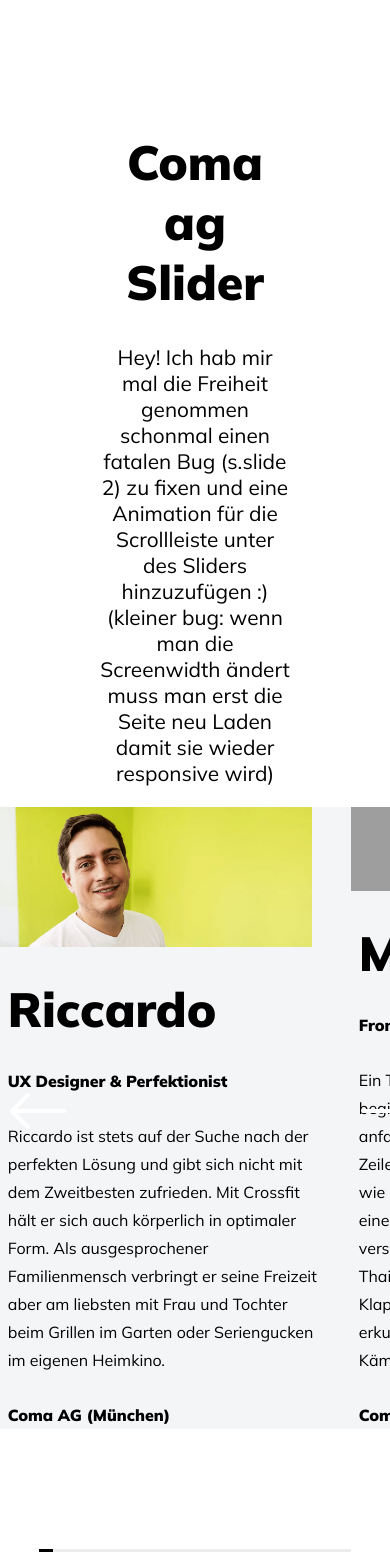
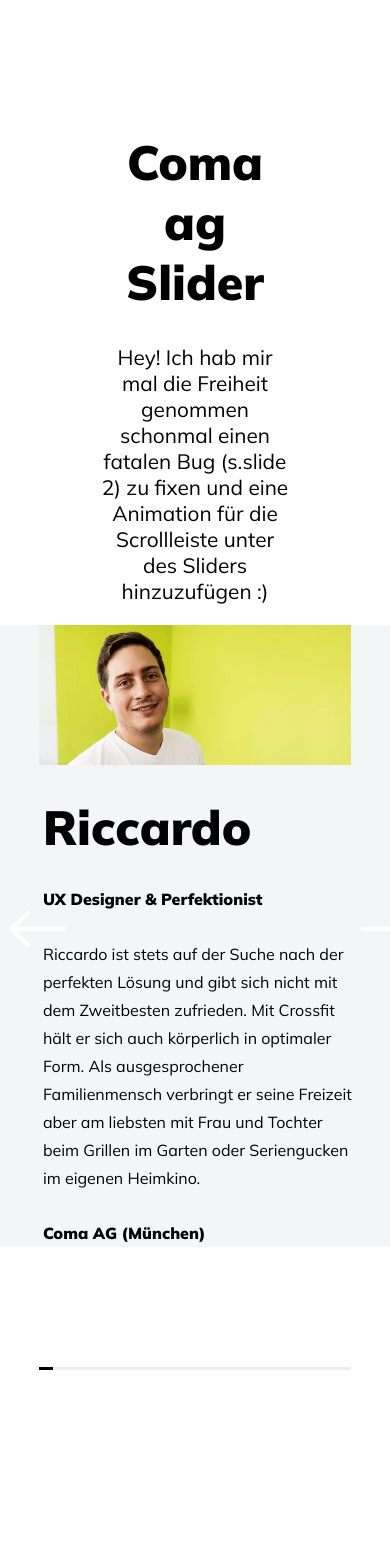
Before and after one commit to MaximKursakov/coma-slider, a React (Create React App) app: page / in a window 390 px wide. Shown: the top 1568 px of the page. After the commit the page ends 1470 px from the top, so only its background shows below. Built offline with nearby package versions, Linux system fonts and the light colour scheme; grey boxes are pictures that could not be loaded.

Commit message:
position of slider items now reacts to window resizing + further responsivness fix

```diff
--- a/src/App.css
+++ b/src/App.css
@@ -155,6 +155,7 @@ body {
   .slider-item {
     flex-direction: column;
     width: 100%;
+    align-items: center;
   }
   .slider-image, .slider-info {
     width: 80%;
--- a/src/Slider.js
+++ b/src/Slider.js
@@ -76,13 +76,23 @@ export function Slider() {
     const [position, setPosition] = useState(1)
     const [sliderWidth, setSliderWidth] = useState(0)
     const [controllerWidth, setControllerWidth] = useState(0)
+    const [windowWidth, setWindowWidth] = useState()
+    function getResizedWindow () {
+        setWindowWidth(window.innerWidth)
+    }
+    useEffect(() => {
+        window.addEventListener('resize', getResizedWindow);
+        return () => {
+            window.removeEventListener('resize', getResizedWindow);
+          }
+      }, [])
 
     const container = useRef()
     const controller = useRef()
     useEffect(() => {
         setSliderWidth(container.current.offsetWidth)
         setControllerWidth(controller.current.offsetWidth)
-    })
+    }, [windowWidth])
 
     function slideRight() {
         if (position < mitarbeiterCollection.length ) {
@@ -107,7 +117,7 @@ export function Slider() {
         >
             <div className="header">
                 <h1>Coma ag Slider</h1>
-                <p>Hey! Ich hab mir mal die Freiheit genommen schonmal einen fatalen Bug (s.slide 2) zu fixen und eine Animation für die Scrollleiste unter des Sliders hinzuzufügen :) <br></br> (kleiner bug: wenn man die Screenwidth ändert muss man erst die Seite neu Laden damit sie wieder responsive wird)</p>
+                <p>Hey! Ich hab mir mal die Freiheit genommen schonmal einen fatalen Bug (s.slide 2) zu fixen und eine Animation für die Scrollleiste unter des Sliders hinzuzufügen :)</p>
             </div>
             <div className="slider" ref={container}>
             <motion.button
```
